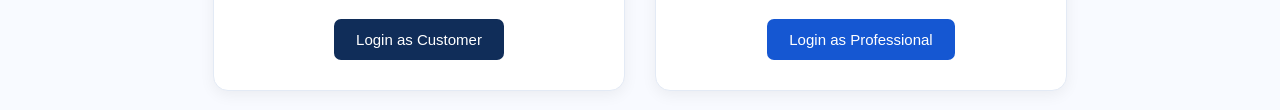
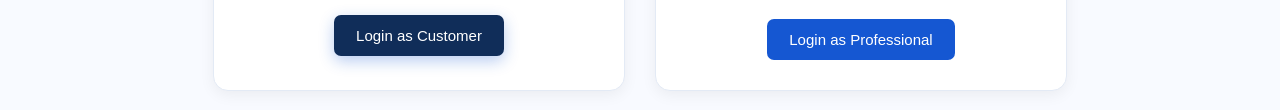
Before and after one commit to haxuv/Kaam-Connect, a plain HTML site: page login.html in a window 1280 px wide. In both pictures the pointer is over the link "Login as Customer". Shown: the part 573-683 px from the top of the page. Drawn offline with Linux system fonts and the light colour scheme.

Commit message:
Add transition and hover effects to register button

```diff
--- a/css/style.css
+++ b/css/style.css
@@ -927,9 +927,13 @@ footer {
     border-radius: 7px;
     font-size: 15px;
     cursor: pointer;
+
+    transition: all 0.3s ease;
 }
 .register-btn:hover {
     background-color: #102d59;
+    transform: translateY(-4px);
+    box-shadow: 0 5px 15px rgba(21, 87, 210, 0.3);
 }
 
 /* .register-card button {
```
